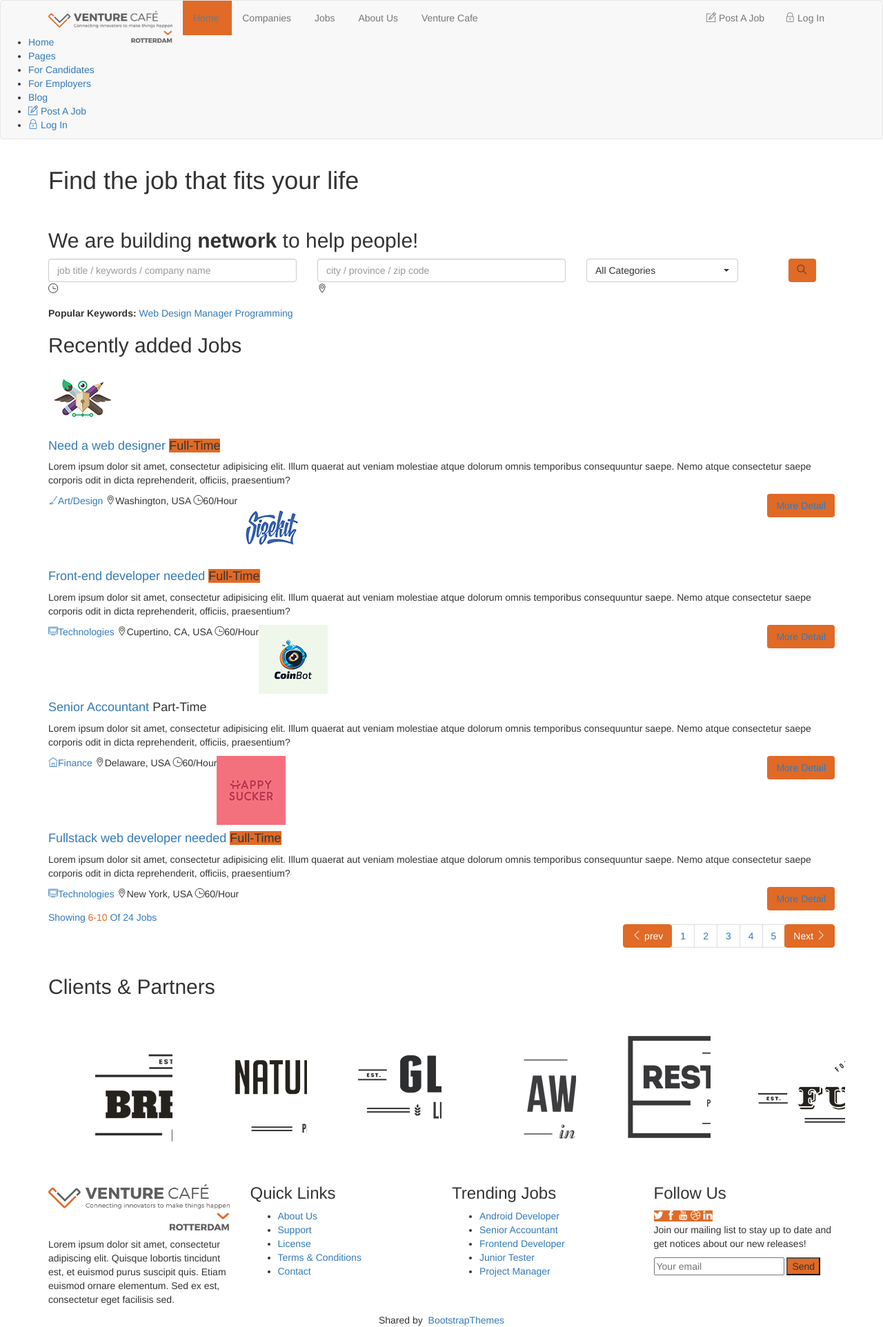
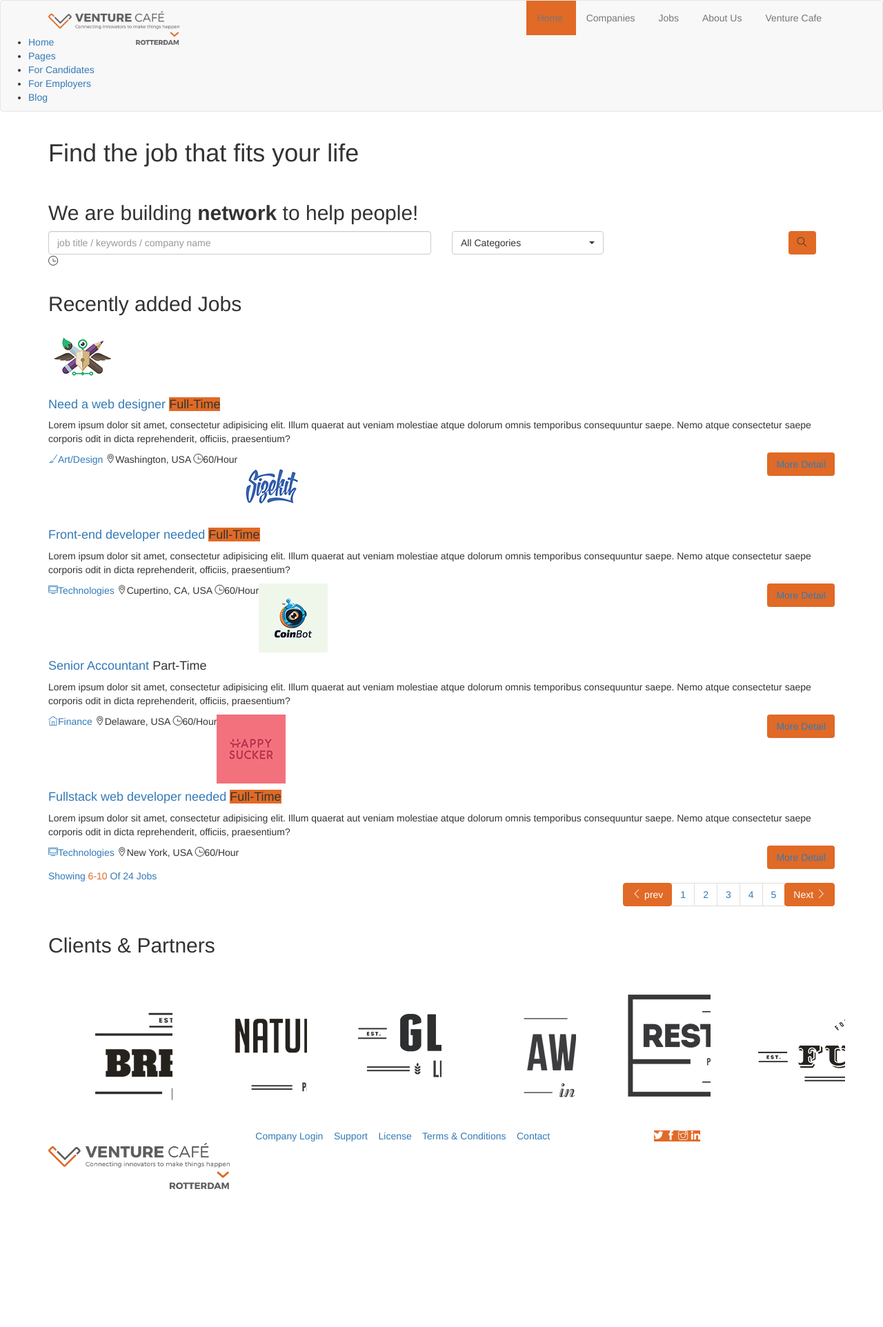
Before and after one commit to tahaygun/talent-portal, a CodeIgniter app: page /database/ in a window 1280 px wide. Shown: the whole page at 69% size. After the commit the page ends 1724 px from the top, so only its background shows below. Run offline with CodeIgniter, Linux system fonts and the light colour scheme; some libraries are stand-ins or nearby versions.

Commit message:
buttons and footer changed

```diff
--- a/application/views/homepage.php
+++ b/application/views/homepage.php
@@ -61,13 +61,13 @@ defined('BASEPATH') or exit('No direct script access allowed');
               </button>
               <a class="navbar-brand logo" href="index.html">
                 <img src="assets/img/logov.png"
-                  alt="" width="180px;">
+                  alt="" width="190px;">
               </a>
             </div>
 
             <div class="collapse navbar-collapse" id="navbar">
               <!-- Start Navigation List -->
-              <ul class="nav navbar-nav">
+              <ul class="nav navbar-nav navbar-right">
                 <li>
                   <a class="active" href="index.html">
                     Home
@@ -99,7 +99,7 @@ defined('BASEPATH') or exit('No direct script access allowed');
                   </a>
                 </li>
               </ul>
-              <ul class="nav navbar-nav navbar-right float-right">
+              <!-- <ul class="nav navbar-nav navbar-right float-right">
                 <li class="left">
                   <a href="post-job.html">
                     <i class="ti-pencil-alt"></i> Post A Job</a>
@@ -108,7 +108,7 @@ defined('BASEPATH') or exit('No direct script access allowed');
                   <a href="my-account.html">
                     <i class="ti-lock"></i> Log In</a>
                 </li>
-              </ul>
+              </ul> -->
             </div>
           </div>
           <!-- Mobile Menu Start -->
@@ -132,14 +132,14 @@ defined('BASEPATH') or exit('No direct script access allowed');
               <a href="blog.html">Blog</a>
 
             </li>
-            <li class="btn-m">
+            <!-- <li class="btn-m">
               <a href="post-job.html">
                 <i class="ti-pencil-alt"></i> Post A Job</a>
             </li>
             <li class="btn-m">
               <a href="my-account.html">
                 <i class="ti-lock"></i> Log In</a>
-            </li>
+            </li> -->
           </ul>
           <!-- Mobile Menu End -->
         </nav>
@@ -158,19 +158,14 @@ defined('BASEPATH') or exit('No direct script access allowed');
                 <div class="content">
                   <form method="" action="">
                     <div class="row">
-                      <div class="col-md-4 col-sm-6">
+                      <div class="col-md-6 col-sm-6">
                         <div class="form-group">
                           <input class="form-control" type="text" placeholder="job title / keywords / company name">
                           <i class="ti-time"></i>
                         </div>
                       </div>
-                      <div class="col-md-4 col-sm-6">
-                        <div class="form-group">
-                          <input class="form-control" type="email" placeholder="city / province / zip code">
-                          <i class="ti-location-pin"></i>
-                        </div>
-                      </div>
-                      <div class="col-md-3 col-sm-6">
+
+                      <div class="col-md-5 col-sm-6">
                         <div class="search-category-container">
                           <label class="styled-select">
                             <select class="dropdown-product selectpicker">
@@ -194,12 +189,6 @@ defined('BASEPATH') or exit('No direct script access allowed');
                       </div>
                     </div>
                   </form>
-                </div>
-                <div class="popular-jobs">
-                  <b>Popular Keywords: </b>
-                  <a href="#">Web Design</a>
-                  <a href="#">Manager</a>
-                  <a href="#">Programming</a>
                 </div>
               </div>
             </div>
@@ -448,59 +437,33 @@ defined('BASEPATH') or exit('No direct script access allowed');
                 <h3 class="block-title">
                   <img src="assets/img/logov.png" class="img-responsive" alt="Footer Logo">
                 </h3>
-                <div class="textwidget">
-                  <p>Lorem ipsum dolor sit amet, consectetur adipiscing elit. Quisque lobortis tincidunt est, et euismod purus
-                    suscipit quis. Etiam euismod ornare elementum. Sed ex est, consectetur eget facilisis sed.</p>
-                </div>
+
               </div>
             </div>
+            <div class="col-md-6 col-sm-8 col-xs-12">
+              <div class="widget">
+
+
+                    <a href="#">&nbsp Company Login</a>
+
+
+                    <a href="#">&nbsp&nbsp Support</a>
+
+
+                    <a href="#">&nbsp&nbsp License</a>
+
+
+                    <a href="#">&nbsp&nbsp Terms & Conditions</a>
+
+
+                    <a href="#">&nbsp&nbsp  Contact</a>
+
+              </div>
+            </div>
+
             <div class="col-md-3 col-sm-6 col-xs-12">
               <div class="widget">
-                <h3 class="block-title">Quick Links</h3>
-                <ul class="menu">
-                  <li>
-                    <a href="#">About Us</a>
-                  </li>
-                  <li>
-                    <a href="#">Support</a>
-                  </li>
-                  <li>
-                    <a href="#">License</a>
-                  </li>
-                  <li>
-                    <a href="#">Terms & Conditions</a>
-                  </li>
-                  <li>
-                    <a href="#">Contact</a>
-                  </li>
-                </ul>
-              </div>
-            </div>
-            <div class="col-md-3 col-sm-6 col-xs-12">
-              <div class="widget">
-                <h3 class="block-title">Trending Jobs</h3>
-                <ul class="menu">
-                  <li>
-                    <a href="#">Android Developer</a>
-                  </li>
-                  <li>
-                    <a href="#">Senior Accountant</a>
-                  </li>
-                  <li>
-                    <a href="#">Frontend Developer</a>
-                  </li>
-                  <li>
-                    <a href="#">Junior Tester</a>
-                  </li>
-                  <li>
-                    <a href="#">Project Manager</a>
-                  </li>
-                </ul>
-              </div>
-            </div>
-            <div class="col-md-3 col-sm-6 col-xs-12">
-              <div class="widget">
-                <h3 class="block-title">Follow Us</h3>
+
                 <div class="bottom-social-icons social-icon">
                   <a class="twitter" href="https://twitter.com/GrayGrids">
                     <i class="ti-twitter-alt"></i>
@@ -508,21 +471,13 @@ defined('BASEPATH') or exit('No direct script access allowed');
                   <a class="facebook" href="https://web.facebook.com/GrayGrids">
                     <i class="ti-facebook"></i>
                   </a>
-                  <a class="youtube" href="https://youtube.com">
-                    <i class="ti-youtube"></i>
-                  </a>
                   <a class="dribble" href="https://dribbble.com/GrayGrids">
-                    <i class="ti-dribbble"></i>
+                    <i class="ti-instagram"></i>
                   </a>
                   <a class="linkedin" href="https://www.linkedin.com/GrayGrids">
                     <i class="ti-linkedin"></i>
                   </a>
                 </div>
-                <p>Join our mailing list to stay up to date and get notices about our new releases!</p>
-                <form class="subscribe-box">
-                  <input type="text" placeholder="Your email">
-                  <input type="submit" class="btn-system" value="Send">
-                </form>
               </div>
             </div>
           </div>
@@ -530,23 +485,8 @@ defined('BASEPATH') or exit('No direct script access allowed');
       </section>
       <!-- Footer area End -->
 
-      <!-- Copyright Start  -->
-      <div id="copyright">
-        <div class="container">
-          <div class="row">
-            <div class="col-md-12">
-              <div class="site-info text-center">
-                Shared by
-                <i class="fa fa-love"></i>
-                <a href="https://bootstrapthemes.co">BootstrapThemes</a>
-              </div>
-            </div>
-          </div>
-        </div>
-      </div>
-      <!-- Copyright End -->
+    </footer>
 
-    </footer>
     <!-- Footer Section End -->
 
     <!-- Go To Top Link -->
```
